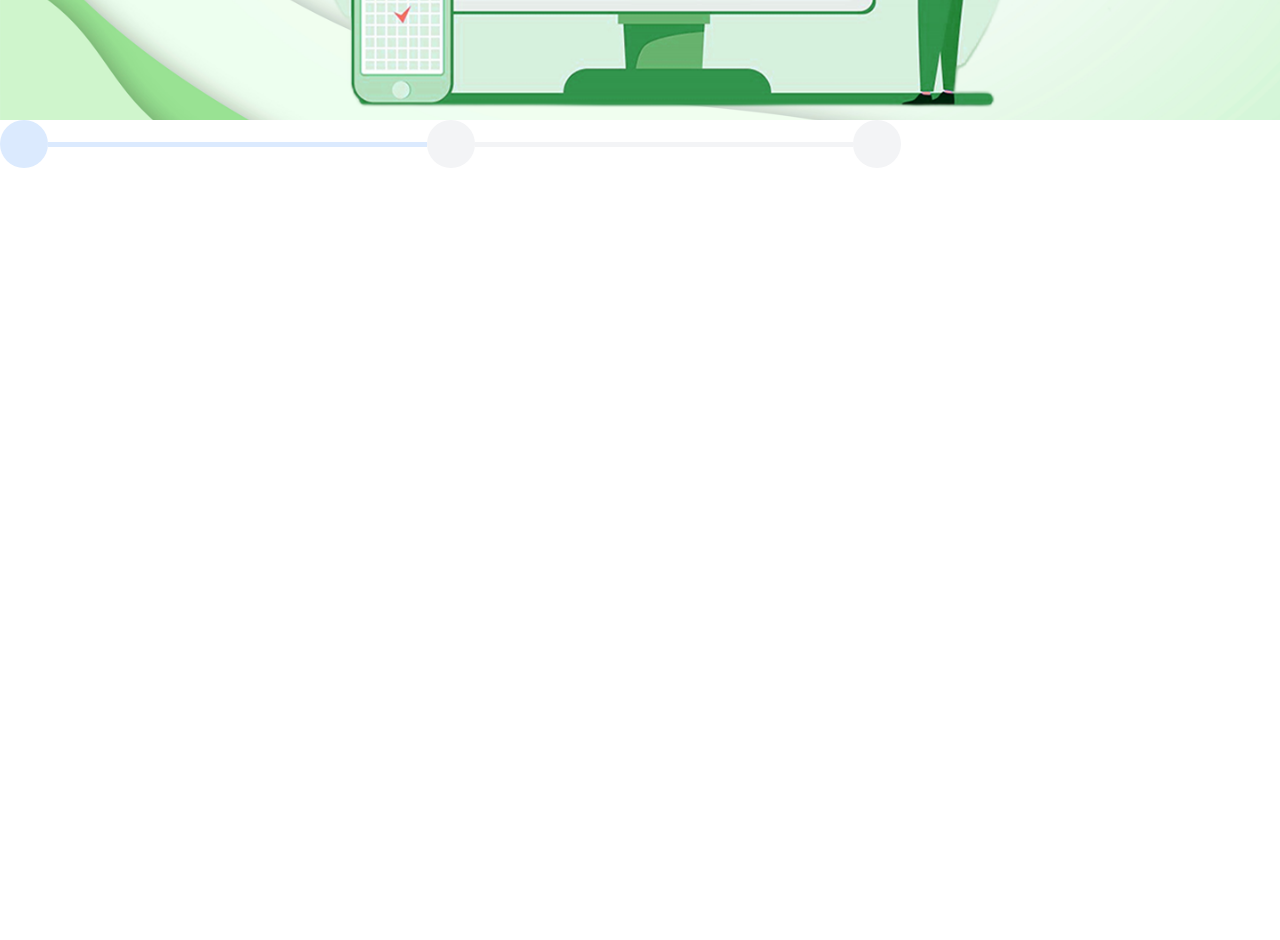
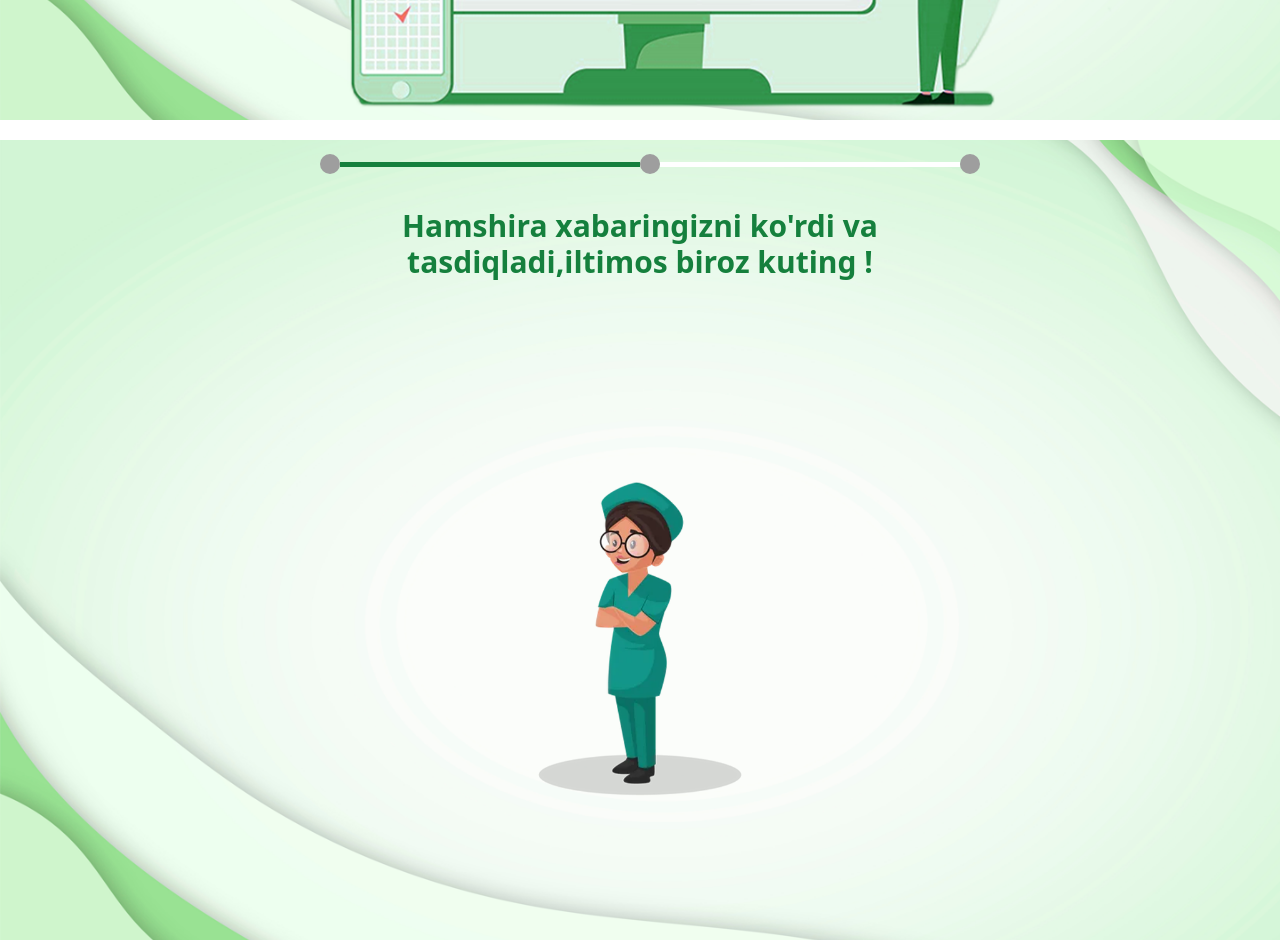
Before and after one commit to ai-ahmad/Chinobod-Admin, a Vue app: page /SignIn in a window 1280 px wide. Shown: the part 680-1620 px from the top of the page. Before the commit the page ends 848 px from the top, so only its background shows below. Built offline with nearby package versions, Linux system fonts and the light colour scheme; grey boxes are pictures that could not be loaded.

Commit message:
loader code add .

```diff
--- a/src/components/Loading/Loading.vue
+++ b/src/components/Loading/Loading.vue
@@ -1,28 +1,42 @@
 <template>
-  <ol class="flex items-center w-full">
-    <li
-      class="flex w-full items-center text-blue-600 dark:text-blue-500 after:content-[''] after:w-full after:h-1 after:border-b after:border-blue-100 after:border-4 after:inline-block dark:after:border-blue-800"
-    >
+  <div class="bg-image-1 relative">
+    <ol class="flex items-center w-full mt-5">
+      <li class="flex items-center w-full">
         <span
-        class="flex items-center justify-center w-10 h-10 bg-blue-100 rounded-full lg:h-12 lg:w-12 dark:bg-blue-800 shrink-0"
+          class="flex items-center justify-center w-2 h-2 bg-blue-bg-green-700 rounded-full lg:h-12 lg:w-12 dark:bg-blue-800 shrink-0"
         >
         </span>
       </li>
       <li
-      class="flex w-full items-center after:content-[''] after:w-full after:h-1 after:border-b after:border-gray-100 after:border-4 after:inline-block dark:after:border-gray-700"
+        class="flex w-full items-center after:content-[''] after:w-full after:h-1 after:border-b after:border-green-700 after:border-4 after:inline-block dark:after:border-gray-700"
       >
         <span
-        class="flex items-center justify-center w-10 h-10 bg-gray-100 rounded-full lg:h-12 lg:w-12 dark:bg-gray-700 shrink-0"
+          class="flex items-center justify-center w-5 h-5 bg-green-700 rounded-full dark:bg-gray-700 shrink-0 bg-image-2"
+        >
+        </span>
+      </li>
+      <li
+        class="flex w-full items-center after:content-[''] after:w-full after:h-1 after:border-b after:border-white after:border-4 after:inline-block dark:after:border-gray-700"
+      >
+        <span
+          class="flex items-center justify-center w-5 h-5 bg-green-700 rounded-full dark:bg-gray-700 shrink-0 bg-image-3"
         >
         </span>
       </li>
       <li class="flex items-center w-full">
         <span
-        class="flex items-center justify-center w-10 h-10 bg-gray-100 rounded-full lg:h-12 lg:w-12 dark:bg-gray-700 shrink-0"
+          class="flex items-center justify-center w-5 h-5 bg-white rounded-full dark:bg-gray-700 shrink-0 bg-image-3"
         >
         </span>
       </li>
     </ol>
+    <div class="text-center flex justify-center items-center flex-col">
+      <h1 class="text-center text-3xl text-green-700 font-bold w-[699px] mt-5">
+        Hamshira xabaringizni ko'rdi va tasdiqladi,iltimos biroz kuting !
+      </h1>
+      <img src="@/assets/img/dock.png" alt="" class="w-[900px]" />
+    </div>
+  </div>
 </template>
 
 <script>
@@ -32,5 +46,23 @@ export default {
 </script>
 
 <style scoped>
-/* Add any scoped styles if necessary */
+.bg-image-1 {
+  width: 100%;
+  height: 100vh;
+  background-image: url('@/assets/img/bg.png');
+  background-size: cover;
+  background-position: center;
+}
+
+.bg-image-2 {
+  background-image: url('@/assets/img/bg2.png');
+  background-size: cover;
+  background-position: center;
+}
+
+.bg-image-3 {
+  background-image: url('@/assets/img/bg3.png');
+  background-size: cover;
+  background-position: center;
+}
 </style>
```
Also changed, not shown: src/App.vue (+10 -11 lines), src/assets/img/dock.png (added). Lines whose indentation alone changed are shown as unchanged.
